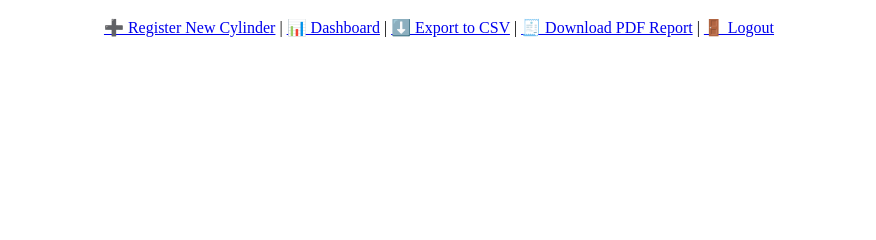
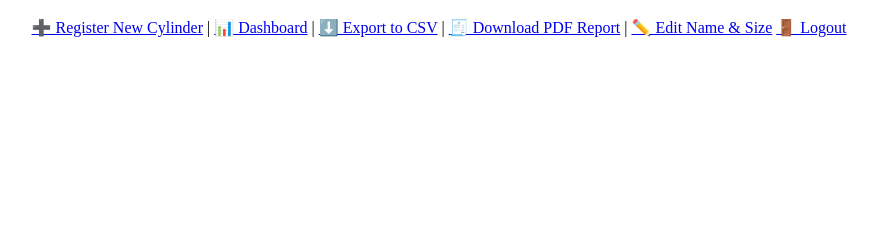
Before and after one commit to amirda88/gas-cylinder-tracker, a Flask app: template templates/cylinders.html in a window 1280 px wide. Shown: the part 144-384 px from the top of the page, without its empty margins (201-1077 px from the left). Run offline with Flask 3, Linux system fonts and the light colour scheme; the template is opened without the code that fills it, so the values that code supplies are empty; parts of the project's set-up code (start-up, migrations or seed data) failed here and were passed over.

Commit message:
cylinders.html

```diff
--- a/templates/cylinders.html
+++ b/templates/cylinders.html
@@ -80,6 +80,7 @@
         <a href="/dashboard">📊 Dashboard</a> |
         <a href="/export">⬇️ Export to CSV</a> |
         <a href="/report">🧾 Download PDF Report</a> |
+        <a href="/edit">✏️ Edit Name & Size</a>
         <a href="/logout">🚪 Logout</a>
     </div>
 </body>
```
